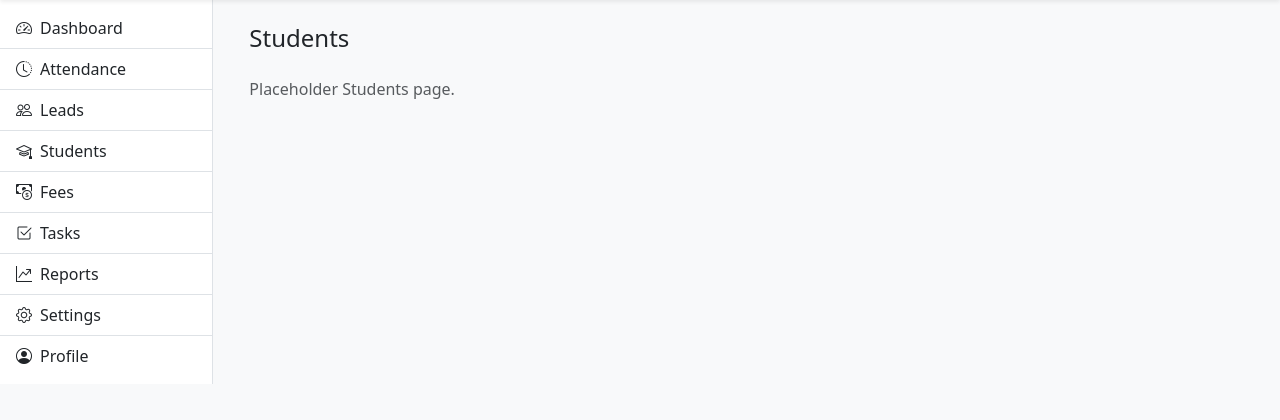
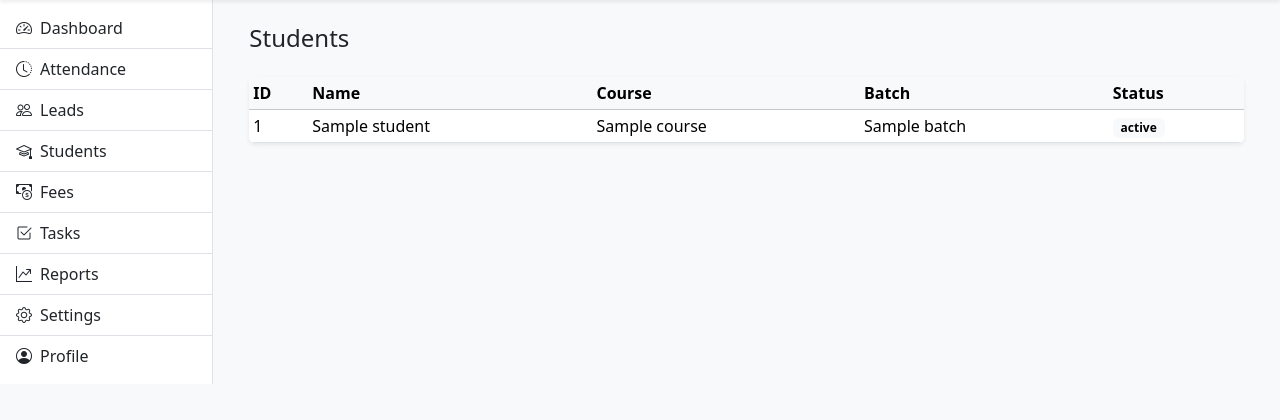
Before and after one commit to psychicloop/EduDAP-CRM, a Python web app: template edudap-office/app/templates/students.html in a window 1280 px wide. Shown: the part 60-480 px from the top of the page. Run offline with Jinja, Linux system fonts and the light colour scheme; the template is opened without the code that fills it: most values are stand-ins (such as "Sample title", 1, 10 or a date in 2020).

Commit message:
Update students.html

```diff
--- a/edudap-office/app/templates/students.html
+++ b/edudap-office/app/templates/students.html
@@ -4,6 +4,26 @@
 {% block content %}
 <div class="container-fluid">
   <h1 class="h4 mb-4">Students</h1>
-  <p class="text-muted">Placeholder Students page.</p>
+  <div class="table-responsive shadow-sm bg-white rounded">
+    <table class="table table-sm align-middle mb-0">
+      <thead class="table-light">
+        <tr><th>ID</th><th>Name</th><th>Course</th><th>Batch</th><th>Status</th></tr>
+      </thead>
+      <tbody>
+        {% for s in students %}
+        <tr>
+          <td>{{ s.id }}</td>
+          <td>{{ s.name }}</td>
+          <td>{{ s.course }}</td>
+          <td>{{ s.batch }}</td>
+          <td>
+            {% set b = {'Active':'success','On Hold':'secondary','Alumni':'info'}[s.status] if s.status in ['Active','On Hold','Alumni'] else 'light' %}
+            <span class="badge text-bg-{{ b }}">{{ s.status }}</span>
+          </td>
+        </tr>
+        {% endfor %}
+      </tbody>
+    </table>
+  </div>
 </div>
 {% endblock %}
```
